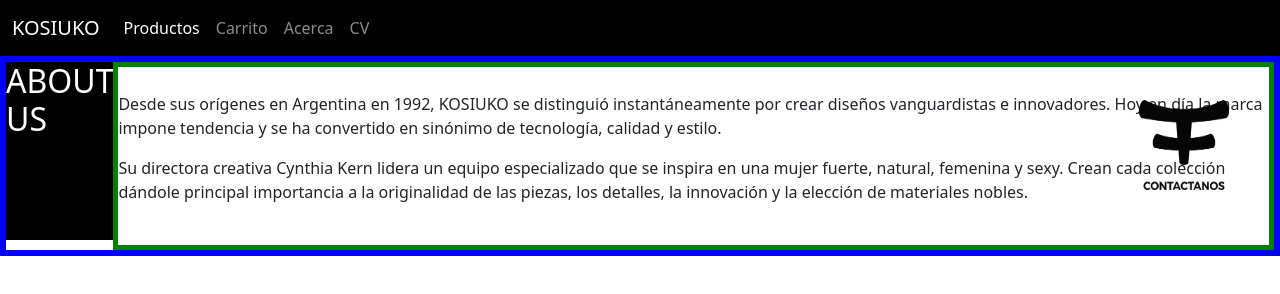
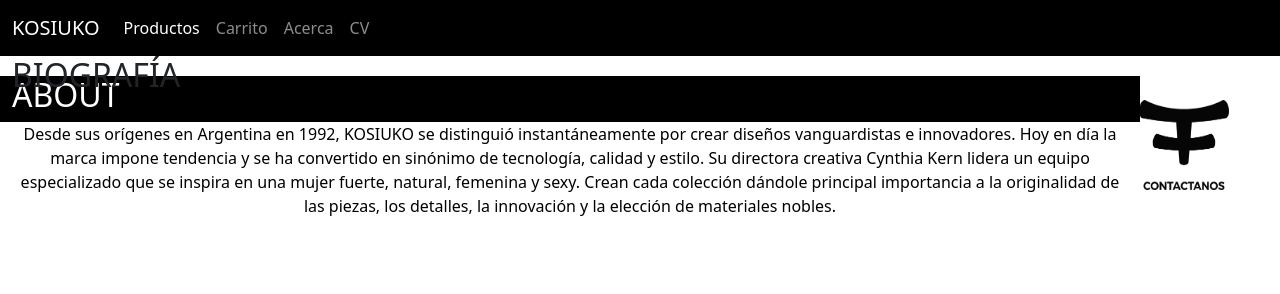
Before and after one commit to DaianaVidali/Proyecto-vidali, a plain HTML site: page pages/acerca.html in a window 1280 px wide. Drawn offline with nearby package versions, Linux system fonts and the light colour scheme.

Commit message:
cambios3

```diff
--- a/pages/acerca.html
+++ b/pages/acerca.html
@@ -50,19 +50,33 @@
 
 </header>
 <main>
-   <div class="container foto">
 
-   </div>
+  <div class="container about">
+    <div class="row about-item">
+      <div class="col-sm-1">
 
-  <section class="contenedor-acerca">
-    <div class="acerca">
-       <h2>ABOUT US</h2>
+        <h2>ABOUT</h2>
+      </div>
+      <div class="parrafo">
+        Desde sus orígenes en Argentina en 1992, KOSIUKO se distinguió instantáneamente por crear diseños vanguardistas e innovadores. Hoy en día la marca impone tendencia y se ha convertido en sinónimo de tecnología, calidad y estilo.
+        Su directora creativa Cynthia Kern lidera un equipo especializado que se inspira en una mujer fuerte, natural, femenina y sexy. Crean cada colección dándole principal importancia a la originalidad de las piezas, los detalles, la innovación y la elección de materiales nobles.
+      </div>
+
     </div>
-    <div class="parrafo">
-       <p> Desde sus orígenes en Argentina en 1992, KOSIUKO se distinguió instantáneamente por crear diseños vanguardistas e innovadores. Hoy en día la marca impone tendencia y se ha convertido en sinónimo de tecnología, calidad y estilo.</p>
-       <p>Su directora creativa Cynthia Kern lidera un equipo especializado que se inspira en una mujer fuerte, natural, femenina y sexy. Crean cada colección dándole principal importancia a la originalidad de las piezas, los detalles, la innovación y la elección de materiales nobles.</p>
+
+  </div>
+  <div class="container biografia">
+    <div class="row biografia-item">
+      <div>
+        <h2>BIOGRAFÍA</h2>
+      </div>
     </div>
-  </section>
+  </div>
+
+
+
+
+
 
 
 
--- a/style.css
+++ b/style.css
@@ -248,36 +248,27 @@
 }
 
 
- /*style acerca
- .container img {
-    border: 10px solid black;
-    width: 700px;
-    height: 300px;
-    margin-left: 300px;
-    margin-top: 50px;
+ /*style acerca*/
+ .about{
+    display: flex;
+    margin-top: 20px;
 
  }
- */
-  .acerca {
+
+ .about-item{
     background-color: black;
     color: white;
-    display: inline-block;
-    margin-bottom: 10px;
-  }
- main .contenedor-acerca{
-    display: flex;
-   border: 6px solid blue;
-   height: 200px;
+    text-align: center;
+
+}
+.about .parrafo{
+    text-align: center;
+    background-color: white;
+    color: black;
+
+}
 
 
 
- }
 
- .contenedor-acerca .parrafo {
-    display: flex;
-   flex-direction: column;
-   justify-content: center;
-   border: 5px solid green;
-
- }
  /*Style de carrito*/
```
Also changed, not shown: img/perfume.jpg (added).
